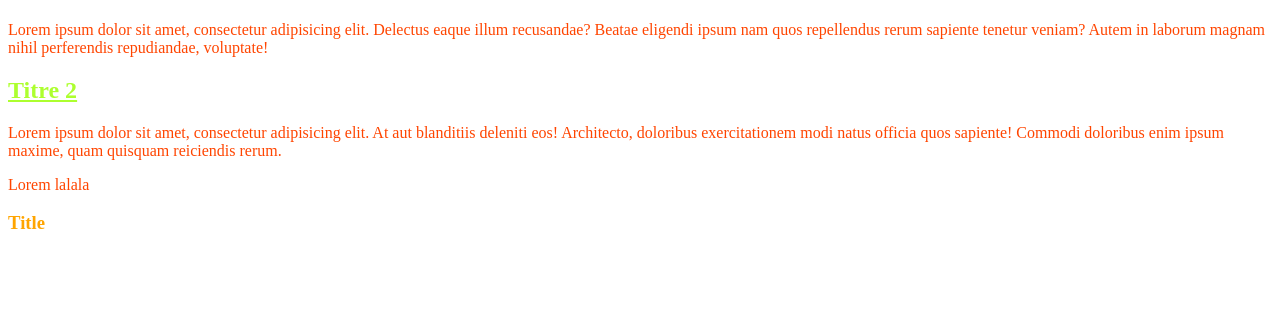
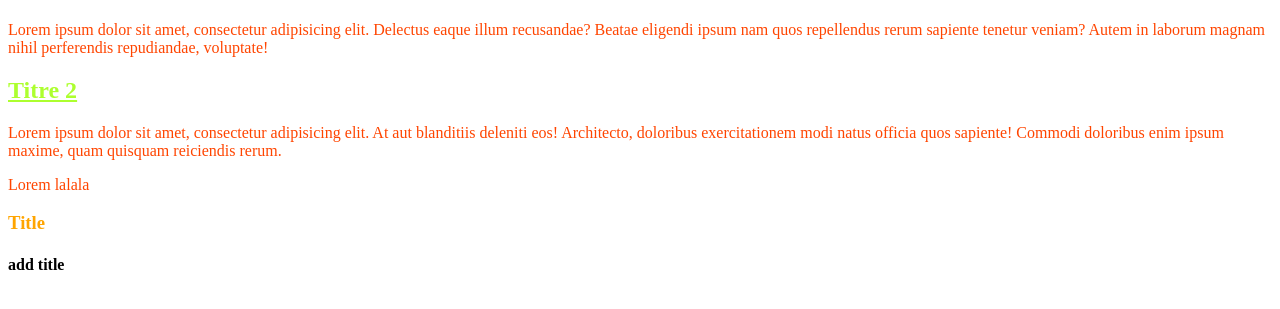
Before and after one commit to AlexisSensei/test-git, a plain HTML site: page index.html in a window 1280 px wide. Shown: the part 59-368 px from the top of the page. Drawn offline with Linux system fonts and the light colour scheme.

Commit message:
Second commit

```diff
--- a/index.html
+++ b/index.html
@@ -20,6 +20,8 @@
 
     <h3>Title</h3>
 
+    <h4>add title</h4>
+
 </div>
 
 </body>
```
